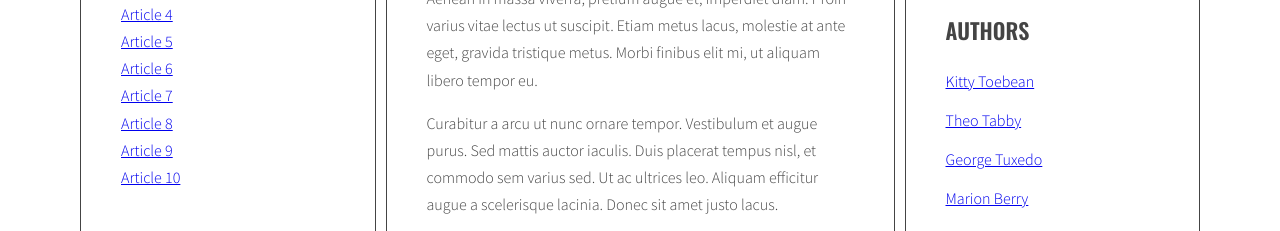
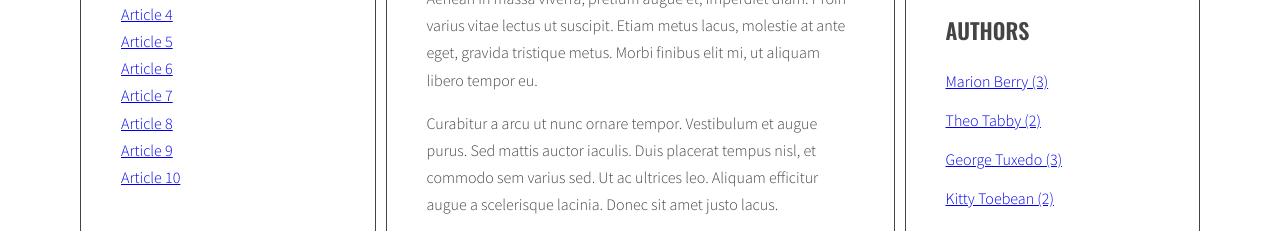
Before and after one commit to karolina-gus/javascript-blog, a website: page index.html in a window 1280 px wide. Shown: the part 439-670 px from the top of the page. Drawn offline with nearby package versions, Linux system fonts and the light colour scheme.

Commit message:
Add the list of authors in the right column

```diff
--- a/index.html
+++ b/index.html
@@ -198,7 +198,7 @@
               </ul>
               <h2 class="section-title">Authors</h2>
               <ul class="list authors">
-                <li>
+                <!--<li>
                     <a href="#">
                       <span class="author-name">Kitty Toebean</span>
                     </a>
@@ -217,7 +217,7 @@
                     <a href="#">
                       <span class="author-name">Marion Berry</span>
                     </a>
-                </li>
+                  </li>-->
               </ul>
             </aside>
           </main>
--- a/js/script.js
+++ b/js/script.js
@@ -8,8 +8,8 @@
   const titleClickHandler = function(event){
     event.preventDefault();
     const clickedElement = this;
-    //console.log(event);
-    //console.log('Link was clicked!');
+    console.log(event);
+    console.log('Link was clicked!');
 
     /* [done] remove class 'active' from all article links  */
 
@@ -53,7 +53,8 @@
     optTitleSelector = '.post-title',
     optTitleListSelector = '.titles',
     optArticleTagsSelector = '.post-tags .list',
-    optTagsListSelector = '.tags.list',
+    optTagsListSelector = '.list.tags',
+    optAuthorListSelector ='.list.authors',
     optArticleAuthorSelector = '.post .post-author',
     optCloudClassCount = '5',
     optCloudClassPrefix = 'tag-size-';
@@ -190,7 +191,7 @@
     }
 
     /* [NEW] find list of tags in right column */
-    const tagList = document.querySelector('.tags');
+    const tagList = document.querySelector(optTagsListSelector);
 
     const tagsParams = calculateTagsParams(allTags);
     console.log('tagsParams:', tagsParams);
@@ -202,10 +203,10 @@
     for(let tag in allTags) {
       /* [NEW] generate code of a link and add it to allTagsHTML */
       const tagLinkHTML = calculateTagClass(allTags[tag], tagsParams);
-      console.log('tagLinkHTML:', tagLinkHTML);
+      //console.log('tagLinkHTML:', tagLinkHTML);
 
       allTagsHTML +=  '<li><a class="' + tagLinkHTML + '" href="#tag-' + tag +'">' +  tag + '</a></li>';
-      console.log('allTagsHTML:', allTagsHTML);
+      //console.log('allTagsHTML:', allTagsHTML);
     }
     /* [NEW] END LOOP: for each tag in allTags: */
 
@@ -283,7 +284,25 @@
 
   addClickListenersToTags();
 
+  const calculateAuthorsParams = function(authors) {
+    const params = {max: 0, min: 999999};
+    for(let author in authors) {
+      console.log(author + ' is used ' + authors[author] + ' times');
+      if(authors[author] > params.max){
+        params.max = authors[author];
+      }
+      if(authors[author] < params.min){
+        params.min = authors[author];
+      }
+    }
+    return params;
+  };
+
   function generateAuthors(){
+
+    /* [NEW] create a new variable allAuthors with an empty object */
+    let allAuthors = {};
+    console.log('allAuthors:', allAuthors);
 
     /* find all articles */
     const articles = document.querySelectorAll(optArticleSelector);
@@ -307,12 +326,43 @@
       const linkHTML = 'by  &nbsp' + '<a href="#author-' + author +'">' + author + '</a>';
       //console.log(linkHTML);
 
+      /* [NEW] check if this link is NOT already in allTags */
+      if(!allAuthors[author]){
+        /* [NEW] add tag to allTags object */
+        allAuthors[author] = 1;
+        //console.log(allTags);
+      } else {
+        allAuthors[author]++;
+      }
+
       /* insert HTML of all the links into the author wrapper */
       titleList.innerHTML = html + linkHTML;
 
 
     /* END LOOP: for every article: */
     }
+
+    /* [NEW] find list of tags in right column */
+    const authorList = document.querySelector(optAuthorListSelector);
+    console.log(authorList);
+    const authorsParams = calculateAuthorsParams(allAuthors);
+    console.log('authorsParams', authorsParams);
+
+    /* [NEW] create variable for all links HTML code */
+    let allAuthorsHTML = '';
+
+    /*[NEW] start LOOP for for each author in allAuthors*/
+    for(let author in allAuthors) {
+
+      /*[NEW] generate code of a link and add it to allAuthorsHTML*/
+      allAuthorsHTML += '<li><a href="#author-' + author +'">' + author + ' ('+ allAuthors[author] +') ' + '</a></li>';
+      //console.log(allAuthorsHTML);
+
+    /*[NEW] END LOOP: for each author in allAuthors*/
+    }
+
+    /*[NEW] add html from allAuthorsHTML to authorList*/
+    authorList.innerHTML = allAuthorsHTML;
 
 
   }
@@ -366,8 +416,9 @@
   }
 
   function addClickListenersToAuthors() {
+
     /* find all links to authors */
-    const links = document.querySelectorAll('.post-author a');
+    const links = document.querySelectorAll('.post-author a, .list.authors a');
     //console.log(links);
 
     /* START LOOP: for each link */
```
Lines whose indentation alone changed are shown as unchanged.
